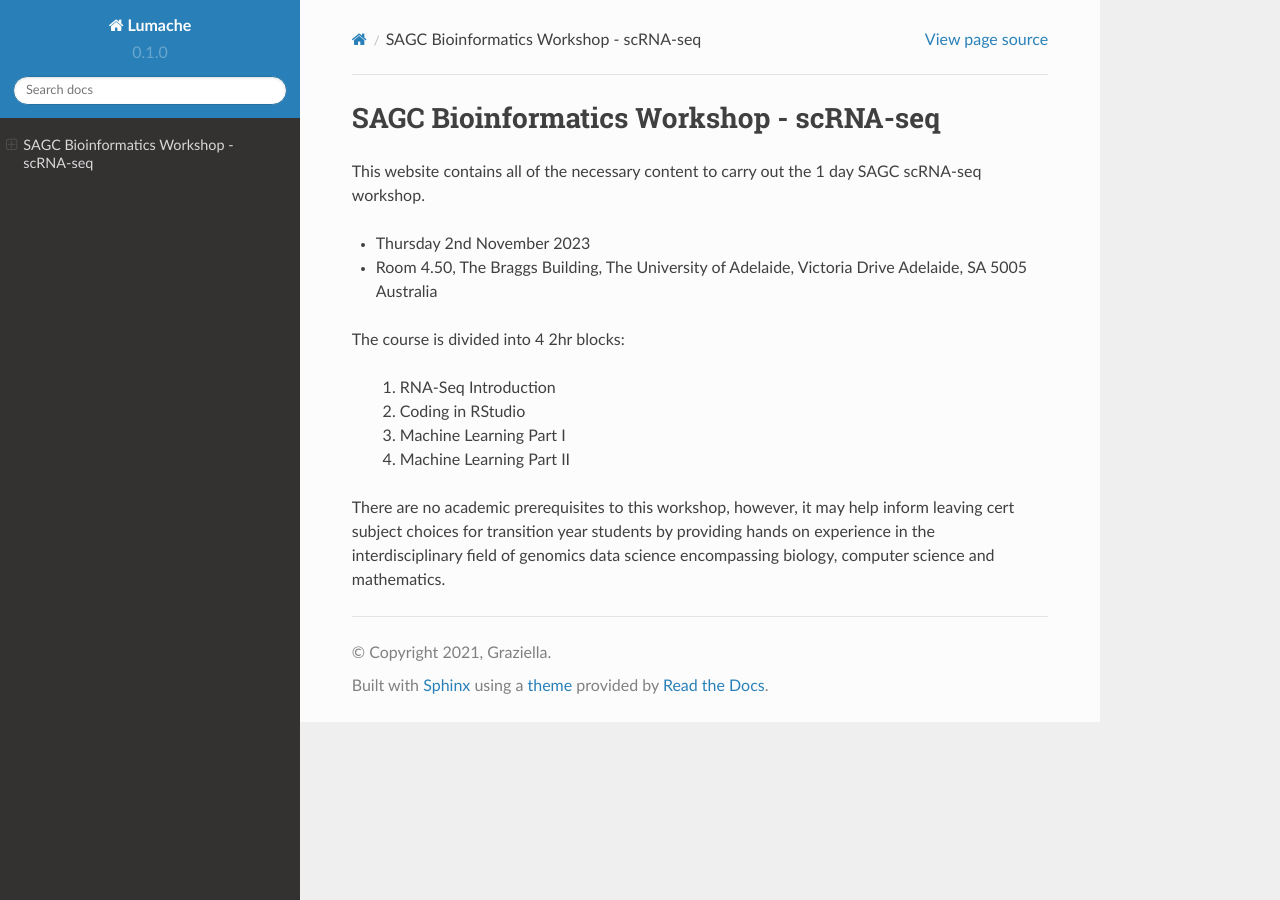
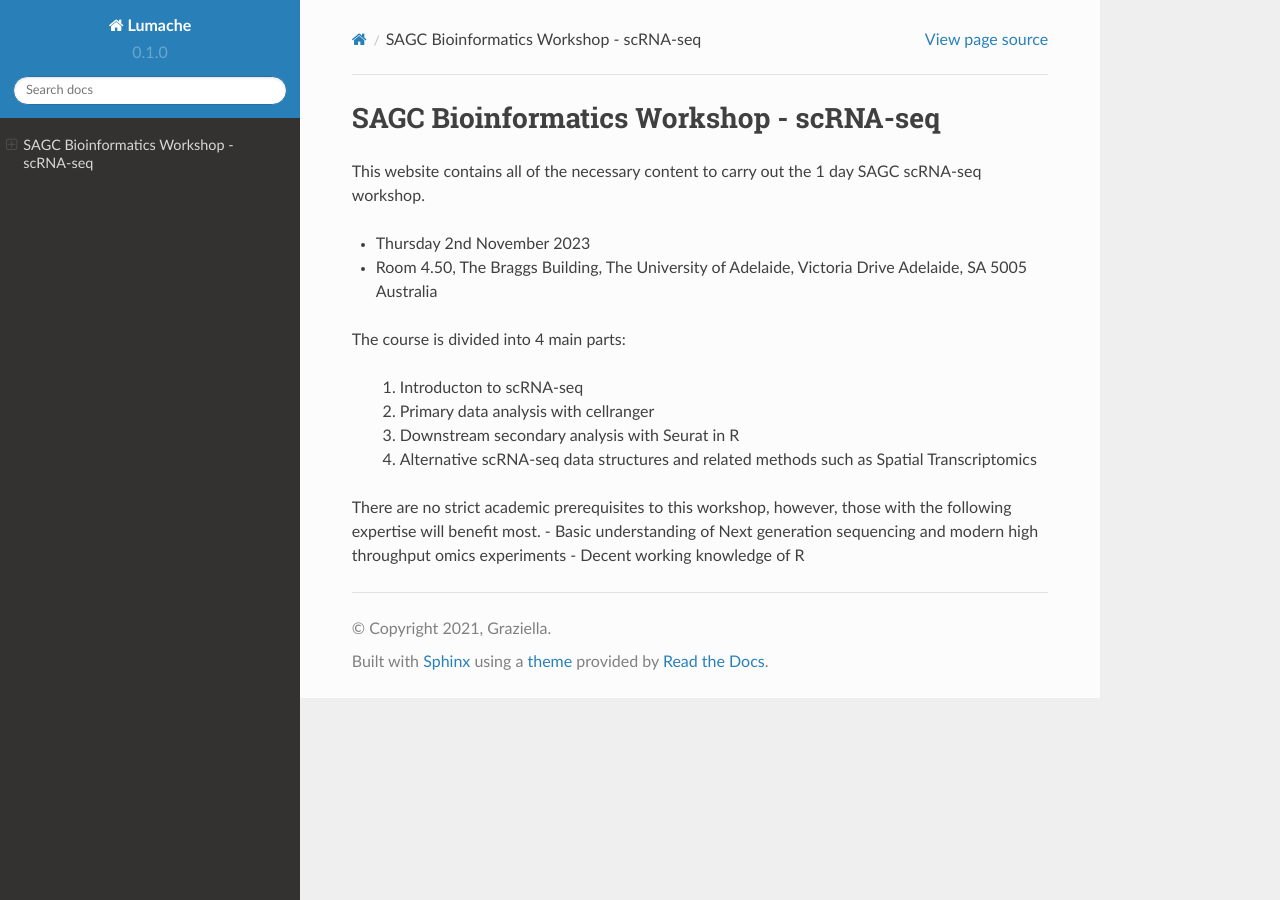
Before and after one commit to dw-thomson/SAGC_scRNAseq_workshop, a Sphinx documentation site: the page built from docs/source/index.rst, in a window 1280 px wide. Built offline with Sphinx 7.4.7 and the Read the Docs theme 2.0.0, drawn with Linux system fonts in a browser that asks for light colours; pages that are not in the unit, such as notebooks, are missing from menus.

Commit message:
Update index.rst

```diff
--- a/docs/source/index.rst
+++ b/docs/source/index.rst
@@ -6,14 +6,16 @@ This website contains all of the necessary content to carry out the 1 day SAGC s
 -	Thursday 2nd November 2023
 -	Room 4.50, The Braggs Building, The University of Adelaide, Victoria Drive Adelaide, SA 5005 Australia
 
-The course is divided into 4 2hr blocks:
+The course is divided into 4 main parts:
 
-      1. RNA-Seq Introduction
-      2. Coding in RStudio
-      3. Machine Learning Part I
-      4. Machine Learning Part II
+      1. Introducton to scRNA-seq
+      2. Primary data analysis with cellranger
+      3. Downstream secondary analysis with Seurat in R
+      4. Alternative scRNA-seq data structures and related methods such as Spatial Transcriptomics
 
-There are no academic prerequisites to this workshop, however, it may help inform leaving cert subject choices for transition year students by providing hands on experience in the interdisciplinary field of genomics data science encompassing biology, computer science and mathematics.
+There are no strict academic prerequisites to this workshop, however, those with the following expertise will benefit most.
+-      Basic understanding of Next generation sequencing and modern high throughput omics experiments
+-      Decent working knowledge of R
 
 .. toctree::
    :maxdepth: 2
```
